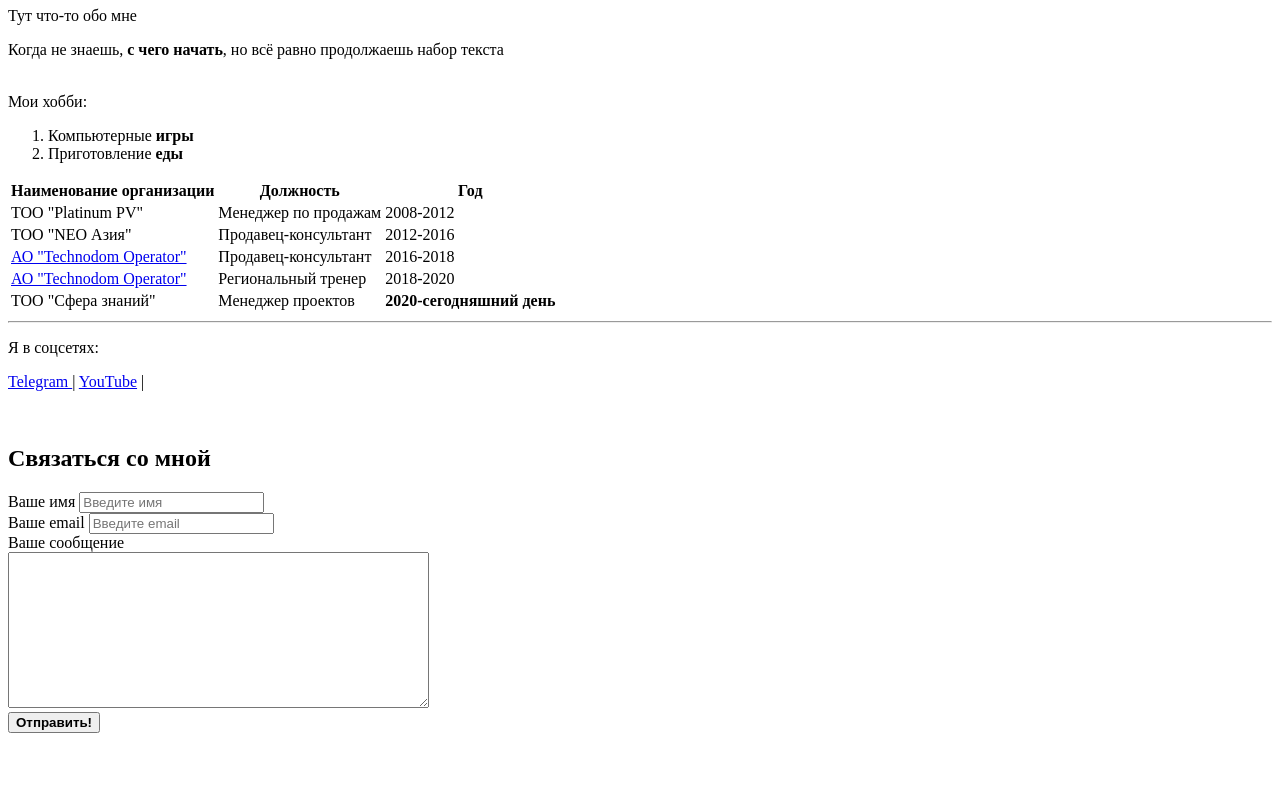
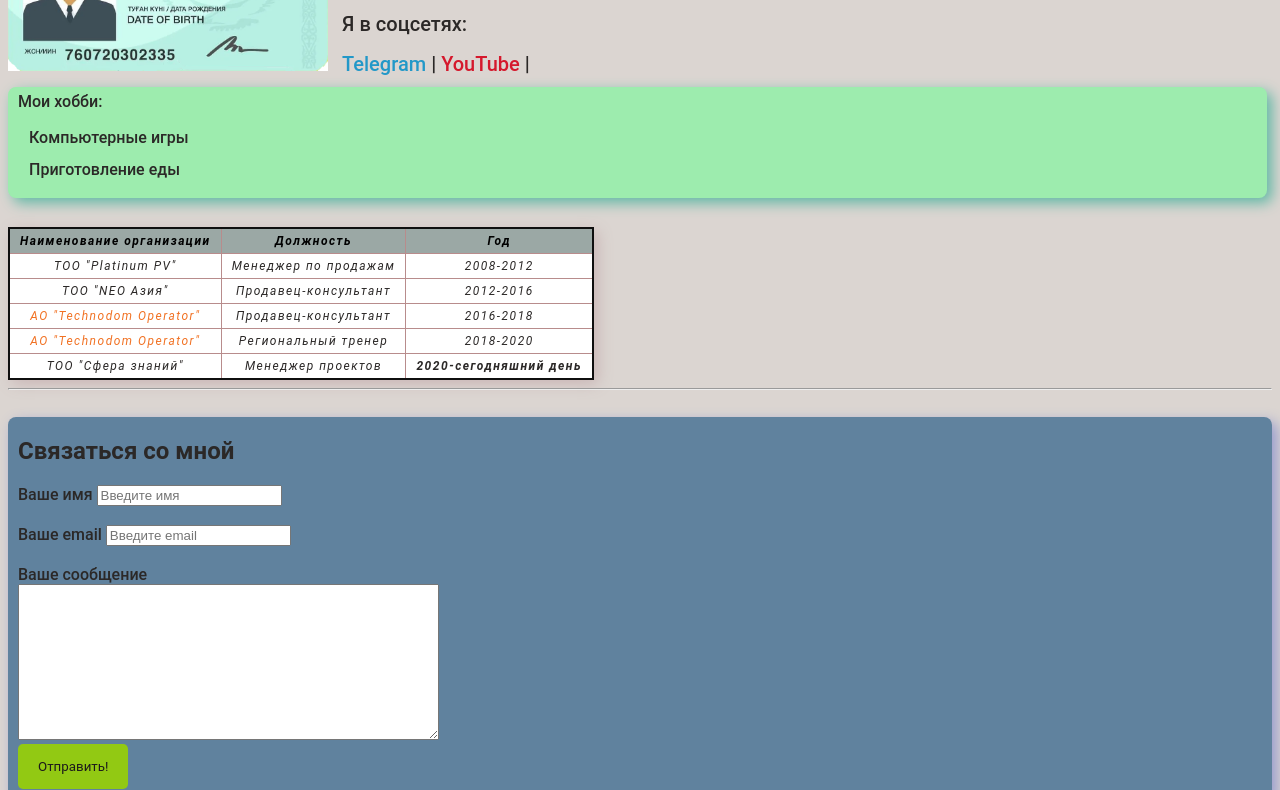
Before and after one commit to skyhokk/resume, a plain HTML site: page 01_Andrey.html in a window 1280 px wide. Shown: the part 148-938 px from the top of the page. Before the commit the page ends 889 px from the top, so only its background shows below. Drawn offline with Linux system fonts and the light colour scheme.

Commit message:
Add styles

```diff
--- a/01_Andrey.html
+++ b/01_Andrey.html
@@ -5,20 +5,57 @@
     <meta http-equiv="X-UA-Compatible" content="IE=edge">
     <meta name="viewport" content="width=device-width, initial-scale=1.0">
     <title>Моё резюме</title>
+    <link rel="stylesheet" href="style.css">
+<style>
+    .container {
+
+            padding-top: 20px;
+            margin: auto;
+    }
+
+    @media (max-width: 650px) {
+            .container{
+                font-size: 1.5rem;
+                padding: 10px;
+                text-align: center;
+            }
+        }
+    </style>
+
+
 </head>
 <body>
-    <img src="IIN.png" width="100">
+
+<class="container">
+
+    <img src="IIN.png" class="title image">
+
+    <div class="title about">
     <h1>Щур Андрей</h1>
     <p>Тут что-то обо мне </p>
     <P>Когда не знаешь, <strong>с чего начать</strong>, но всё равно продолжаешь набор текста</P>
     <br>
+    <p>Я в соцсетях:</p>
+    <p>
+        <a class="telega" href="https://t.me/Andrey_Chshur" target="_blank">Telegram </a>
+        |
+        <a class="youtube" href="https://www.youtube.com/c/vanzai" target="_blank">YouTube</a>
+        |
+        </p>
+</div>
+<br>
+
+    <div class="hobi">
     Мои хобби:
     <ol>
-        <li>Компьютерные <strong>игры</strong></li>
-        <li>Приготовление <strong>еды</strong></li>
+        <li>Компьютерные игры</li>
+        <li>Приготовление еды</li>
     </ol>
+    </div>
 
-    <table>
+    <br>
+
+    <table class="table">
         <thead>
             <tr>
             <th>Наименование организации</th>
@@ -39,7 +76,7 @@
             <td>2012-2016</td>
         </tr>
         <tr>
-            <td ><a href="https://www.technodom.kz/">АО "Technodom Operator"</a></td>
+            <td><a href="https://www.technodom.kz/">АО "Technodom Operator"</a></td>
             <td>Продавец-консультант</td>
             <td>2016-2018</td>
         </tr>
@@ -57,40 +94,36 @@
 
     </table>
         <hr>
-    <p>Я в соцсетях:</p>
-    <p>
-        <a href="https://t.me/Andrey_Chshur" target="_blank">Telegram </a>
-        |
-        <a href="https://www.youtube.com/c/vanzai" target="_blank">YouTube</a>
-        |
 
-    </p>
 
     <br>
+
+    <div class="contact">
     <h2>Связаться со мной</h2>
     <form>
         <div>
             <label for="text1">Ваше имя</label>
             <input type="text" id = "text1" placeholder="Введите имя">
         </div>
-
+<br>
         <div>
             <label for="text2">Ваше email</label>
             <input type="text" id = "text2" placeholder="Введите email">
         </div>
+       <br>
 
         <div>
             <label for="message">Ваше сообщение</label>
             <br>
-            <textarea id="message" cols="50" rows="10" placeholder="Наберите ваше сообщение...">
+            <textarea id="message" rows="10" cols="50"
+            placeholder="Напишите здесь что-нибудь...">
             </textarea>
         </div>
 
-        <button><strong>Отправить!</strong></button>
+        <button class="btn">Отправить!</button>
+    </form>
+    </div>
 
-
-    </form>
-
-
+</div>
 </body>
 </html>
--- /dev/null
+++ b/style.css
@@ -0,0 +1,167 @@
+body {
+font-size: 16px;
+font-family: Roboto;
+font-weight: 450;
+background: #dbd5d1;
+color: rgb(43, 40, 39);
+}
+
+table {
+    box-shadow: 4px 4px 14px rgb(202, 182, 182);
+    font-size: 12px;
+    font-weight: 400;
+    font-style: italic;
+}
+
+thead,
+tfoot {
+    background-color: #9ba8a5;
+    color: rgb(0, 0, 0);
+}
+
+
+tbody {
+    background-color: #ffffff;
+}
+
+
+caption {
+    padding: 15px;
+    caption-side: bottom;
+}
+
+table {
+    border-collapse: collapse;
+    border: 2px solid rgb(15, 15, 15);
+    letter-spacing: 1.5px;
+    font-family: Roboto;
+    font-size: 12px;
+}
+
+td,
+th {
+    border: 0.5px solid rgb(184, 140, 140);
+    padding: 5px 10px;
+}
+
+td {
+    text-align: center;
+}
+
+.table a{
+    color: #f17224;
+    text-decoration: none;
+}
+
+.table a:hover {
+    color: #25aac5;
+}
+
+/*.about {
+    box-shadow: 5px 5px 14px rgb(199, 118, 64); ;
+    background: coral;
+   padding-left: 10px;
+    padding-bottom: 1px;
+    border-radius: 0.5em;
+ }*/
+
+
+
+.hobi {
+
+    box-shadow: 5px 5px 14px rgb(96, 184, 165); ;
+    background: rgb(157, 236, 174);
+    margin: 10px 5px 10px 0px;
+    padding-top: 5px;
+    padding-bottom: 1px;
+    padding-left: 10px;
+    border-radius: 0.5em;
+
+}
+
+/*.social {
+    box-shadow: 5px 5px 14px rgb(177, 189, 159);
+    background: rgb(252, 250, 251);
+    padding-left: 10px;
+    padding-top: 1px;
+    padding-bottom: 1px;
+    border-radius: 0.5em;
+
+}*/
+
+.telega{
+    color: rgb(34, 152, 200);
+    text-decoration: none;
+}
+
+.youtube{
+    color: rgb(213, 24, 44);
+    text-decoration: none;
+}
+
+.contact {
+    box-shadow: 5px 5px 14px rgb(149, 154, 206);
+    background: rgb(96, 130, 158);
+    padding-left: 10px;
+    padding-bottom: 10px;
+    padding-top: 0.5px;
+    border-radius: 0.5em;
+
+}
+
+.btn {
+    background: rgb(146, 201, 19);
+    padding: 15px 20px;
+    color: rgb(29, 26, 27);
+    border: none;
+    cursor: pointer;
+    border-radius: 5px;
+    font-family: inherit;
+   }
+
+.table td:hover {
+    font-size:smaller;
+    background: #c265a3;
+}
+
+
+
+.hobi ol {
+    list-style: none;
+    line-height: 2;
+    margin: 10px;
+    padding: 1px;
+}
+
+.hobi ol li:hover {
+    font-size: large;
+    list-style: circle;
+}
+
+
+
+.title {
+    width: 320px;
+    /*background: #383535;*/
+    display: inline-block;;
+
+ }
+
+.about {
+
+    width: auto;
+    margin-left: 10px;
+}
+
+.about h1 {
+  padding-bottom: 0;
+  margin: 0;
+
+}
+
+.about p {
+    font-size: 20px;
+    padding-top: 15px;
+    margin: 0;
+    line-height: 25px;
+  }
```
